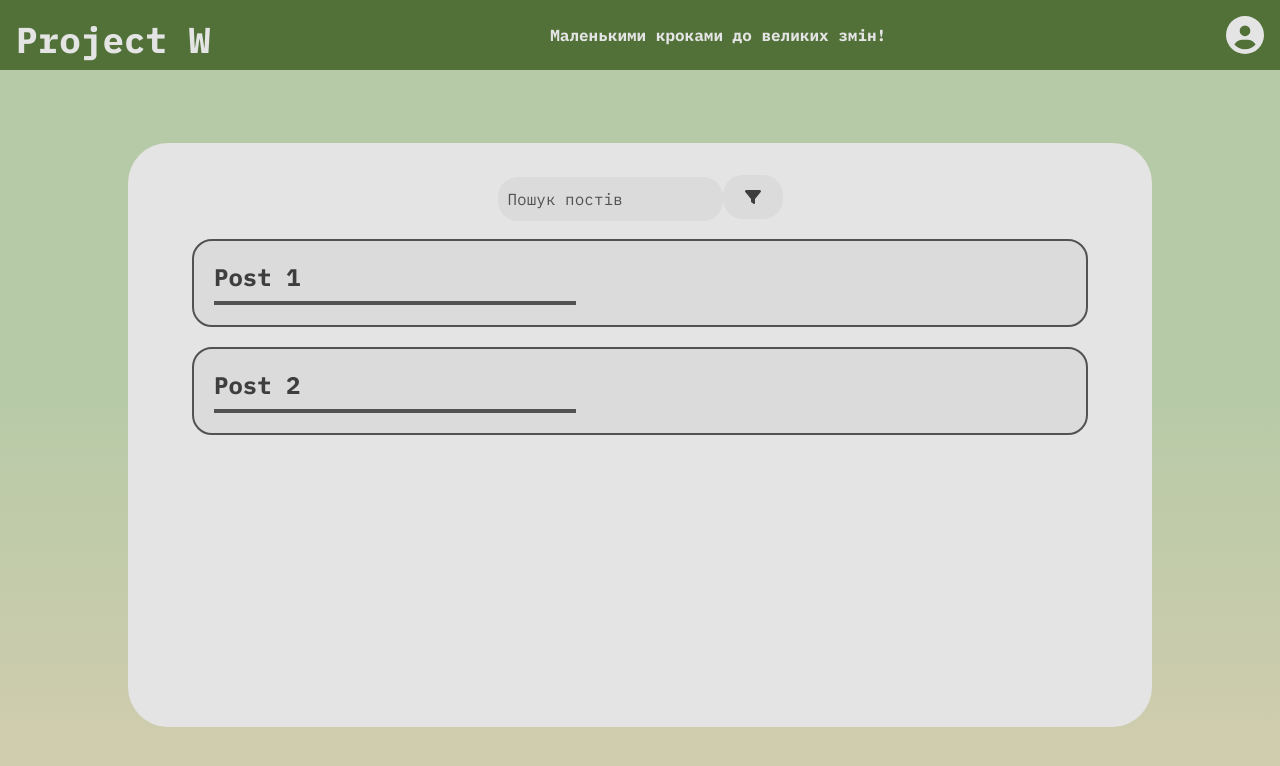
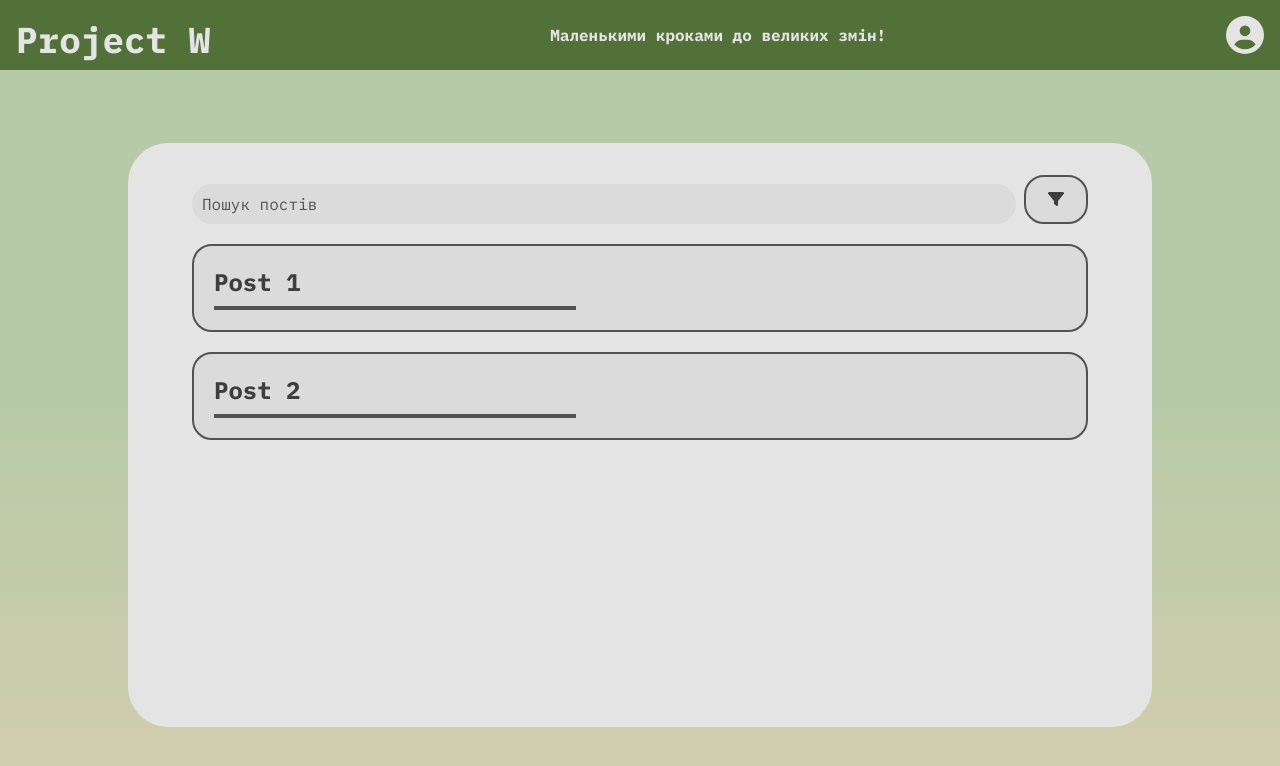
Before and after one commit to amasyaska/project-w, a React (Vite) app in the folder src/django-container/frontend/: page /posts in a window 1280 px wide. Shown: the top 766 px of the page. Built offline with nearby package versions, Linux system fonts and the light colour scheme.

Commit message:
feat: Improve post search

```diff
--- a/src/django-container/frontend/src/components/Button.module.css
+++ b/src/django-container/frontend/src/components/Button.module.css
@@ -9,7 +9,7 @@
     text-decoration: none;
 
     cursor: pointer;
-    border: none;
+    border: 2px solid var(--color-dark-gray);
     border-radius: var(--border-radius-2);
 
     transition: opacity var(--transition);
@@ -26,6 +26,7 @@
         background-color: var(--color-primary);
         color: var(--color-white);
         font-size: 1.4vw;
+        border: none;
     }
 
     &.uppercase {
--- a/src/django-container/frontend/src/components/posts/PostsSearch.tsx
+++ b/src/django-container/frontend/src/components/posts/PostsSearch.tsx
@@ -1,8 +1,5 @@
-import styles from './PostsSearch.module.css';
 import Input from "@components/Input.tsx";
 
 export default function PostsSearch() {
-    return <div className={styles.search}>
-        <Input placeholder="Пошук постів"/>
-    </div>;
+    return <Input placeholder="Пошук постів"/>;
 }
--- a/src/django-container/frontend/src/pages/Posts.module.css
+++ b/src/django-container/frontend/src/pages/Posts.module.css
@@ -3,4 +3,6 @@
     justify-content: center;
     margin-bottom: 20px;
     width: 100%;
+
+    gap: 8px;
 }
```
